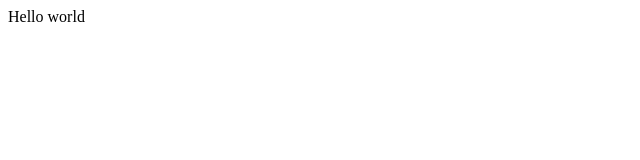
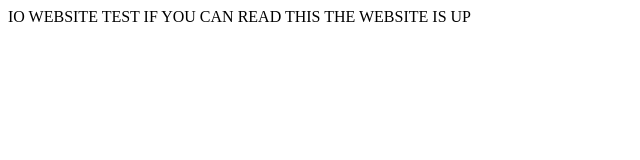
Before and after one commit to MagicSorce/InfinityWEB.github.io, a plain HTML site: page index.html in a window 1280 px wide. Shown: the whole page, without its empty margins (0-640 px from the left). Drawn offline with Linux system fonts and the light colour scheme.

Commit message:
Update index.html

```diff
--- a/index.html
+++ b/index.html
@@ -1,6 +1,6 @@
 <html>
 <header><title>This is title</title></header>
 <body>
-Hello world
+IO WEBSITE TEST IF YOU CAN READ THIS THE WEBSITE IS UP
 </body>
 </html>
```
